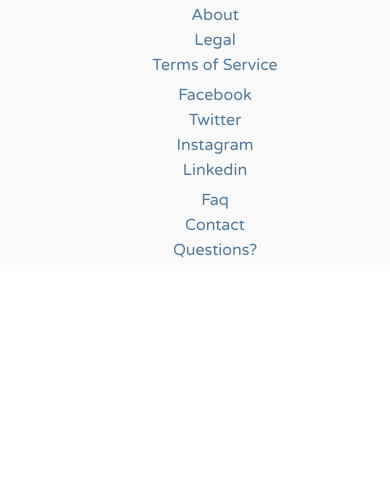
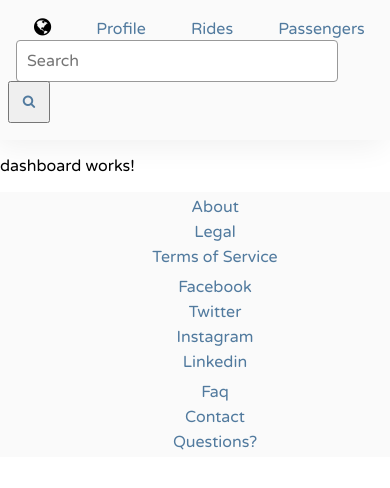
Before and after one commit to lukepfeiffer/gPool, an Angular app: page /dashboard in a window 390 px wide. Before the commit this address led to /. Shown: the top 488 px of the page. Built offline with nearby package versions, Linux system fonts and the light colour scheme.

Commit message:
Add dashboard and user nav

```diff
--- a/src/app/app-routing.module.ts
+++ b/src/app/app-routing.module.ts
@@ -3,11 +3,13 @@
 
 import { SignInComponent }    from './sign-in/sign-in.component';
 import { SignUpComponent }    from './sign-up/sign-up.component';
+import { DashboardComponent }    from './dashboard/dashboard.component';
 
 const routes: Routes = [
   { path: '', redirectTo: '/sign_in', pathMatch: 'full' },
   { path: 'sign_in', component: SignInComponent},
-  { path: 'sign_up', component: SignUpComponent}
+  { path: 'sign_up', component: SignUpComponent},
+  { path: 'dashboard', component: DashboardComponent}
 ];
 
 @NgModule({
--- a/src/app/app.module.ts
+++ b/src/app/app.module.ts
@@ -8,6 +8,8 @@
 import { HomeNavComponent } from './home-nav/home-nav.component';
 import { FooterComponent } from './footer/footer.component';
 import { SignUpComponent } from './sign-up/sign-up.component';
+import { DashboardComponent } from './dashboard/dashboard.component';
+import { UserNavComponent } from './user-nav/user-nav.component';
 
 
 @NgModule({
@@ -16,7 +18,9 @@
     SignInComponent,
     HomeNavComponent,
     FooterComponent,
-    SignUpComponent
+    SignUpComponent,
+    DashboardComponent,
+    UserNavComponent
   ],
   imports: [
     BrowserModule,
--- /dev/null
+++ b/src/app/dashboard/dashboard.component.html
@@ -0,0 +1,4 @@
+<app-user-nav></app-user-nav>
+<p>
+  dashboard works!
+</p>
--- /dev/null
+++ b/src/app/dashboard/dashboard.component.ts
@@ -0,0 +1,15 @@
+import { Component, OnInit } from '@angular/core';
+
+@Component({
+  selector: 'app-dashboard',
+  templateUrl: './dashboard.component.html',
+  styleUrls: ['./dashboard.component.scss']
+})
+export class DashboardComponent implements OnInit {
+
+  constructor() { }
+
+  ngOnInit() {
+  }
+
+}
--- /dev/null
+++ b/src/app/user-nav/user-nav.component.html
@@ -0,0 +1,12 @@
+<ul>
+  <a routerLink="/sign_up" class="logo"> <i class="fa fa-globe"></i> </a>
+  <a routerLink="/"> Profile </a>
+  <a routerLink="/"> Rides </a>
+  <a routerLink="/"> Passengers </a>
+
+  <form action="/">
+    <input type="text" placeholder="Search">
+    <button type="submit"> <i class="fa fa-search"> </i> </button>
+  </form>
+
+</ul>
--- /dev/null
+++ b/src/app/user-nav/user-nav.component.scss
@@ -0,0 +1,109 @@
+$soft-gray: #999999;
+$link-color: #517a9e;
+
+ul{
+  text-align: left;
+  background-color: #fafafa;
+  padding: 1em;
+  margin: 0;
+  box-shadow: -5px 5px 30px #efefef;
+  color: $link-color;
+
+  form{
+    display: inline;
+    margin-left: auto;
+
+    input{
+      width: 300px;
+      margin: 0;
+    }
+
+    button{
+      position: relative;
+      left: -8px;
+      top: -1px;
+      height: 42px;
+      width: 42px;
+      margin: 0;
+
+      .fa{
+        color: $link-color;
+      }
+
+      &:hover{
+        cursor: pointer;
+      }
+    }
+  }
+}
+
+a{
+  padding: 27px 17px;
+  margin-right: 5px;
+  text-decoration: none;
+  text-align: right;
+  display: inline;
+  border: 1px solid #fafafa;
+  color: $link-color;
+  &:hover{
+    background-color: #f2f2f2;
+    border: 1px solid darken(#fafafa, 5%);
+  }
+}
+
+.logo{
+  font-size: 20px;
+  color: #000;
+  display: inline;
+  font-size: 20px;
+
+  &:hover{
+    background-color: #fafafa;
+    border: 1px solid #fafafa;
+  }
+}
+
+.fa-bars{
+  display: none;
+}
+
+.mobile-nav{
+  display: none;
+}
+
+@media only screen and (max-device-width: 768px){
+  .fa-bars{
+    display: inline;
+    font-size: 20px;
+    float: right;
+  }
+
+  ul{
+  }
+
+  .mobile-nav{
+    margin: 0;
+    padding: 0 !important;
+
+    li{
+      list-style-type: none;
+      text-align: center;
+      padding: 35px 0 15px 0;
+      border-top: 1px solid $soft-gray;
+    }
+    a{
+      color: $link-color;
+      text-transform: lowercase;
+      padding: 0;
+      margin: 0;
+    }
+  }
+
+  .title{
+    padding-left: 0;
+  }
+
+  .normal-nav{
+    display: none;
+  }
+}
--- /dev/null
+++ b/src/app/user-nav/user-nav.component.ts
@@ -0,0 +1,15 @@
+import { Component, OnInit } from '@angular/core';
+
+@Component({
+  selector: 'app-user-nav',
+  templateUrl: './user-nav.component.html',
+  styleUrls: ['./user-nav.component.scss']
+})
+export class UserNavComponent implements OnInit {
+
+  constructor() { }
+
+  ngOnInit() {
+  }
+
+}
```
Also changed, not shown: src/app/dashboard/dashboard.component.scss (added), 2 other files (tests, documents, lock files or other folders).
